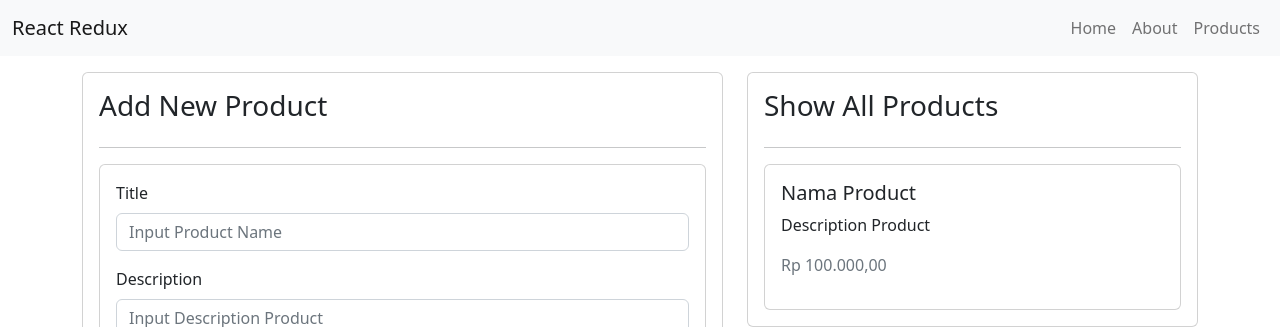
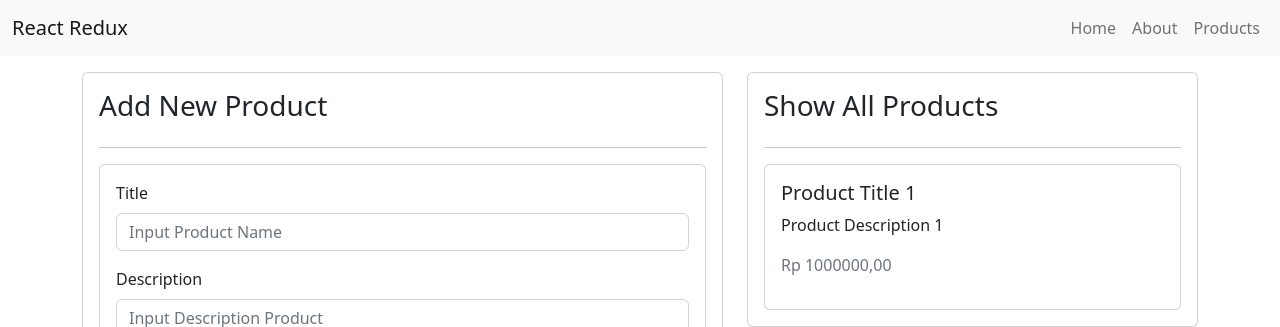
Before and after one commit to adrianmulyawan/belajar-react-reduxtoolkit, a React (Create React App) app: page /product in a window 1280 px wide. Shown: the top 327 px of the page. Built offline with nearby package versions, Linux system fonts and the light colour scheme.

Commit message:
panggil seluruh data product dari store menggunakan hooks useSelector

```diff
--- a/src/components/Product/showProduct.component.jsx
+++ b/src/components/Product/showProduct.component.jsx
@@ -1,21 +1,30 @@
 import React from 'react';
+import { useSelector } from 'react-redux';
 
 const ShowProductComponent = () => {
+  // > akses state dari store.js (./app/store.js)
+  // => menggunakan hooks useSelector()
+  const {
+    title, description, price
+  } = useSelector((state) => state.product);
+
   return (
     <>
       <h3>Show All Products</h3>
       <hr />
       <div className="card">
         <div className="card-body">
-          <h5 className="card-title">Nama Product</h5>
+          <h5 className="card-title">
+            { title }
+          </h5>
           <p className="card-text">
-            Description Product
+            { description }
           </p>
           <p className='text-muted'>
-            Rp 100.000,00
+            Rp { price },00
           </p>
         </div>
-</div>
+      </div>
     </>
   );
 }
```
